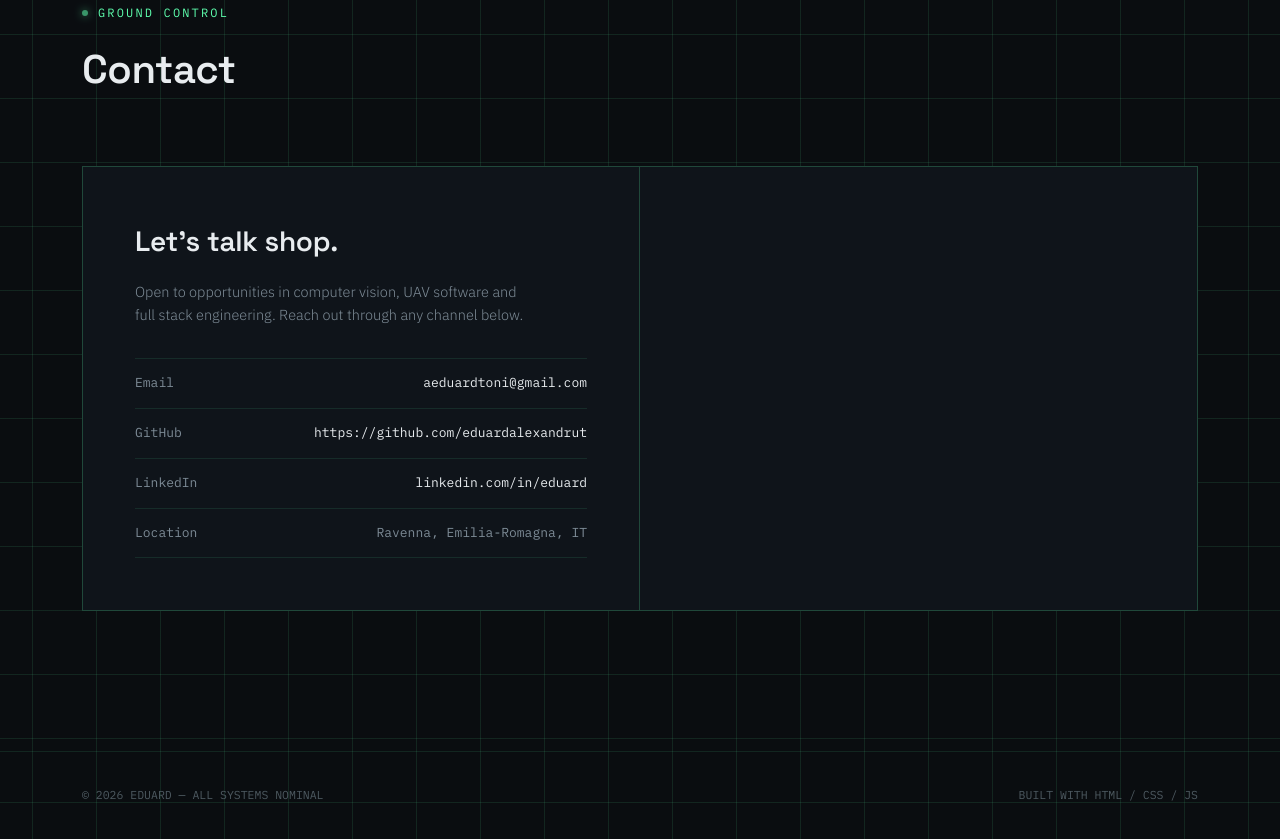
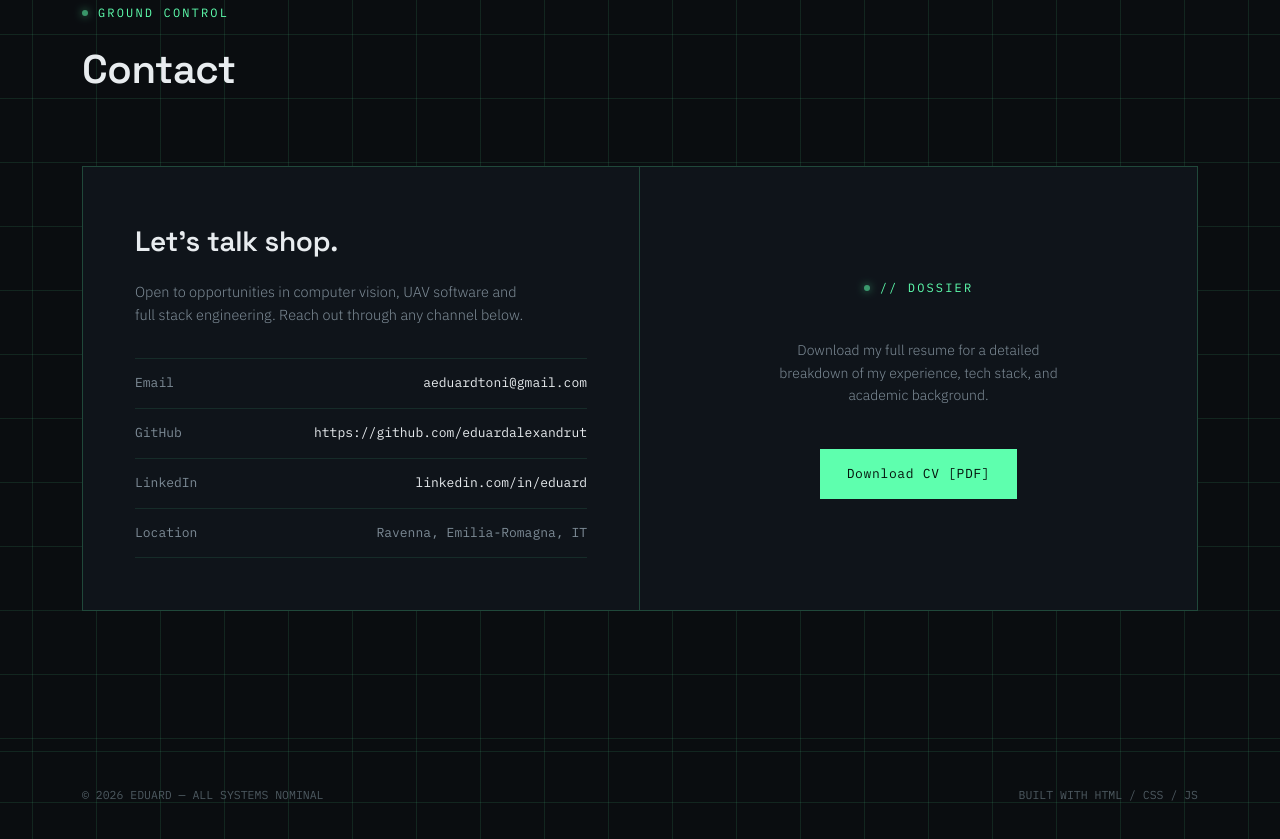
Before and after one commit to eduardalexandrut/portfolio-new, a plain HTML site: page portfolio.html in a window 1280 px wide. Shown: the part 7390-8229 px from the top of the page. Drawn offline with Linux system fonts and the light colour scheme; no server answers.

Commit message:
feat: add functionality to download cv

```diff
--- a/html/portfolio.html
+++ b/portfolio.html
@@ -725,21 +725,15 @@
           <div class="contact-row"><span>Location</span><span>Ravenna, Emilia-Romagna, IT</span></div>
         </div>
       </div>
-<!--      <div class="contact-right">-->
-<!--        <div class="field">-->
-<!--          <label>Name</label>-->
-<!--          <input type="text" placeholder="Your name">-->
-<!--        </div>-->
-<!--        <div class="field">-->
-<!--          <label>Email</label>-->
-<!--          <input type="email" placeholder="you@email.com">-->
-<!--        </div>-->
-<!--        <div class="field">-->
-<!--          <label>Message</label>-->
-<!--          <textarea placeholder="What's the mission?"></textarea>-->
-<!--        </div>-->
-<!--        <button class="send-btn" type="button" onclick="alert('Wire this up to your email service or a form backend.')">Transmit message</button>-->
-<!--      </div>-->
+     <div class="contact-right" style="display: flex; flex-direction: column; justify-content: center; align-items: center; text-align: center;">
+        <div class="eyebrow" style="margin-bottom: 24px; justify-content: center;">// Dossier</div>
+        <p style="color: var(--muted); font-size: 14px; margin-bottom: 24px; max-width: 280px;">
+          Download my full resume for a detailed breakdown of my experience, tech stack, and academic background.
+        </p>
+      <a href="cv-eduard-toni-alexandru.pdf" download="cv-eduard-toni-alexandru.pdf" class="btn-primary">
+        Download CV [PDF]
+      </a>
+    </div>
     </div>
   </div>
 </section>
@@ -862,7 +856,7 @@
   },{rootMargin:'-40% 0px -50% 0px'});
   sections.forEach(s=>navIo.observe(s));
 </script>
-<script src="../js/project-filter.js"></script>
+<script src="js/project-filter.js"></script>
 
 </body>
 </html>
```
Also changed, not shown: 1 other file.
